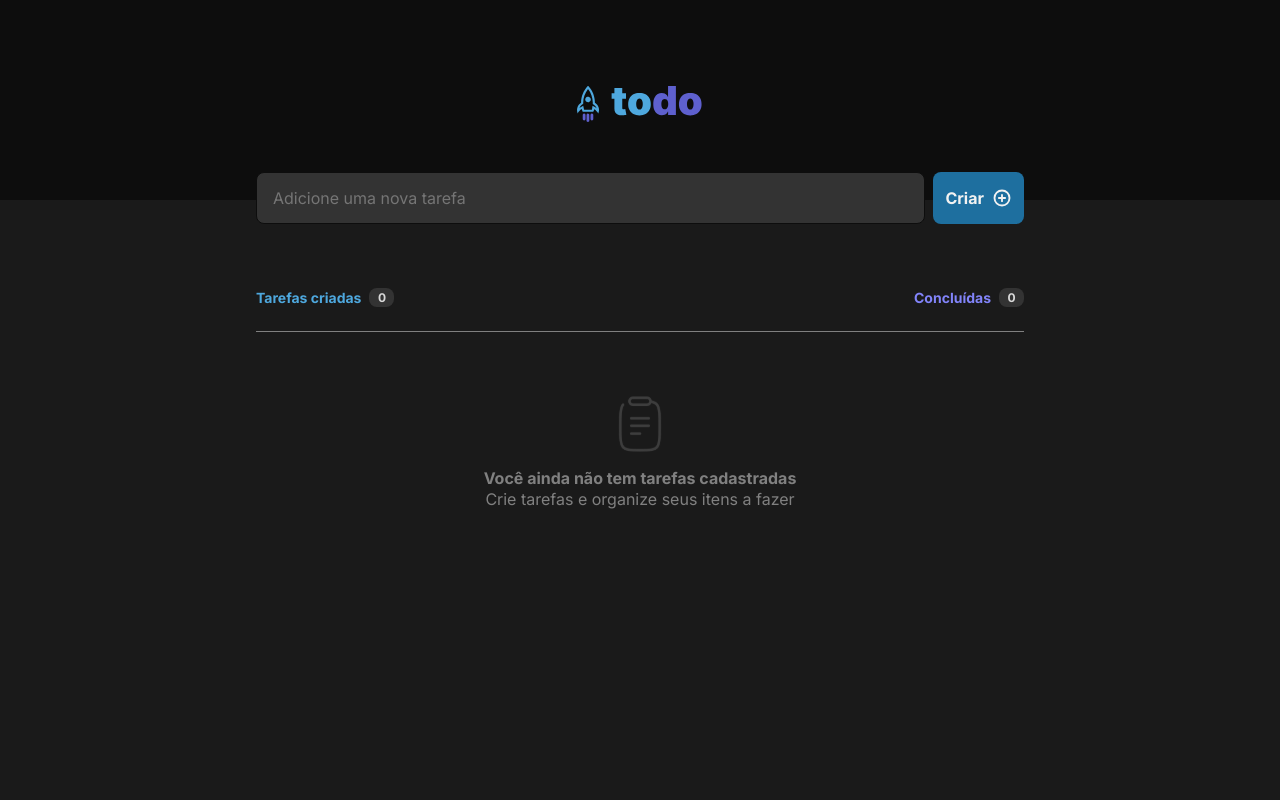
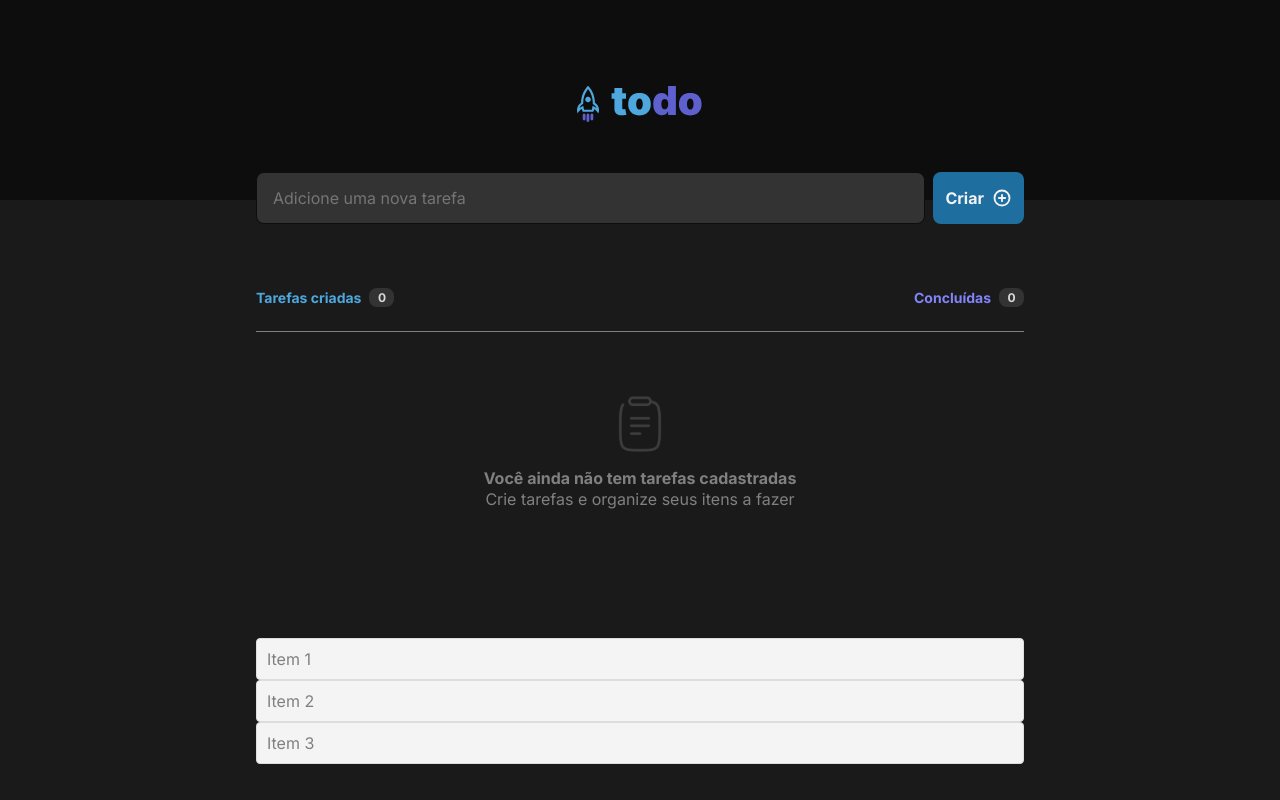
Before and after one commit to pamelasantoss/ignite-todo-list, a React (Vite) app: page / in a window 1280 px wide. Built offline with nearby package versions, Linux system fonts and the light colour scheme.

Commit message:
feat: testando biblioteca de drag & drop

```diff
--- a/package.json
+++ b/package.json
@@ -10,6 +10,7 @@
     "preview": "vite preview"
   },
   "dependencies": {
+    "@hello-pangea/dnd": "^18.0.1",
     "@phosphor-icons/react": "^2.1.7",
     "react": "^18.3.1",
     "react-dom": "^18.3.1"
--- a/src/App.tsx
+++ b/src/App.tsx
@@ -1,6 +1,7 @@
 import { Header } from './components/Header/Header'
 import { Dashboard } from './components/Dashboard/Dashboard'
 import styles from './App.module.scss'
+import { DragDropList } from './components/DragDropList/DragDropList'
 
 function App() {
   return (
@@ -8,6 +9,7 @@ function App() {
       <Header />
       <div className={styles.containter}>
         <Dashboard />
+        <DragDropList />
       </div>
     </main>
   )
--- /dev/null
+++ b/src/components/DragDropList/DragDropList.tsx
@@ -0,0 +1,85 @@
+import { useState } from 'react';
+import { DragDropContext, Droppable, Draggable } from '@hello-pangea/dnd';
+
+interface Item {
+  id: string
+  content: string
+}
+
+interface DragResult {
+  source: {
+    index: number
+  }
+  destination: {
+    index: number
+  } | null
+}
+
+const initialItems: Item[] = [
+  { id: 'item-1', content: 'Item 1' },
+  { id: 'item-2', content: 'Item 2' },
+  { id: 'item-3', content: 'Item 3' },
+];
+
+export const DragDropList = () => {
+  const [items, setItems] = useState<Item[]>(initialItems);
+
+  const onDragEnd = (result: DragResult) => {
+    const { destination, source } = result;
+
+    // Se o item não for solto em uma área válida, não faz nada
+    if (!destination) {
+      return;
+    }
+
+    // Se o item não mudar de posição, não faz nada
+    if (destination.index === source.index) {
+      return;
+    }
+
+    const updatedItems = Array.from(items);
+    // Remove o item da posição original
+    const [movedItem] = updatedItems.splice(source.index, 1);
+    // Adiciona o item na nova posição
+    updatedItems.splice(destination.index, 0, movedItem);
+
+    // Atualiza o estado com a nova ordem
+    setItems(updatedItems);
+  };
+
+  return (
+    <DragDropContext onDragEnd={onDragEnd}>
+      <Droppable droppableId="droppable">
+        {(provided) => (
+          <ul
+            ref={provided.innerRef}
+            {...provided.droppableProps}
+            style={{ listStyleType: 'none', padding: 0 }}
+          >
+            {items.map((item, index) => (
+              <Draggable key={item.id} draggableId={item.id} index={index}>
+                {(provided) => (
+                  <li
+                    ref={provided.innerRef}
+                    {...provided.draggableProps}
+                    {...provided.dragHandleProps}
+                    style={{
+                      padding: '10px',
+                      backgroundColor: '#f4f4f4',
+                      border: '1px solid #ddd',
+                      borderRadius: '4px',
+                      ...provided.draggableProps.style,
+                    }}
+                  >
+                    {item.content}
+                  </li>
+                )}
+              </Draggable>
+            ))}
+            {provided.placeholder}
+          </ul>
+        )}
+      </Droppable>
+    </DragDropContext>
+  );
+};
```
Also changed, not shown: 1 other file (tests, documents, lock files or other folders).
